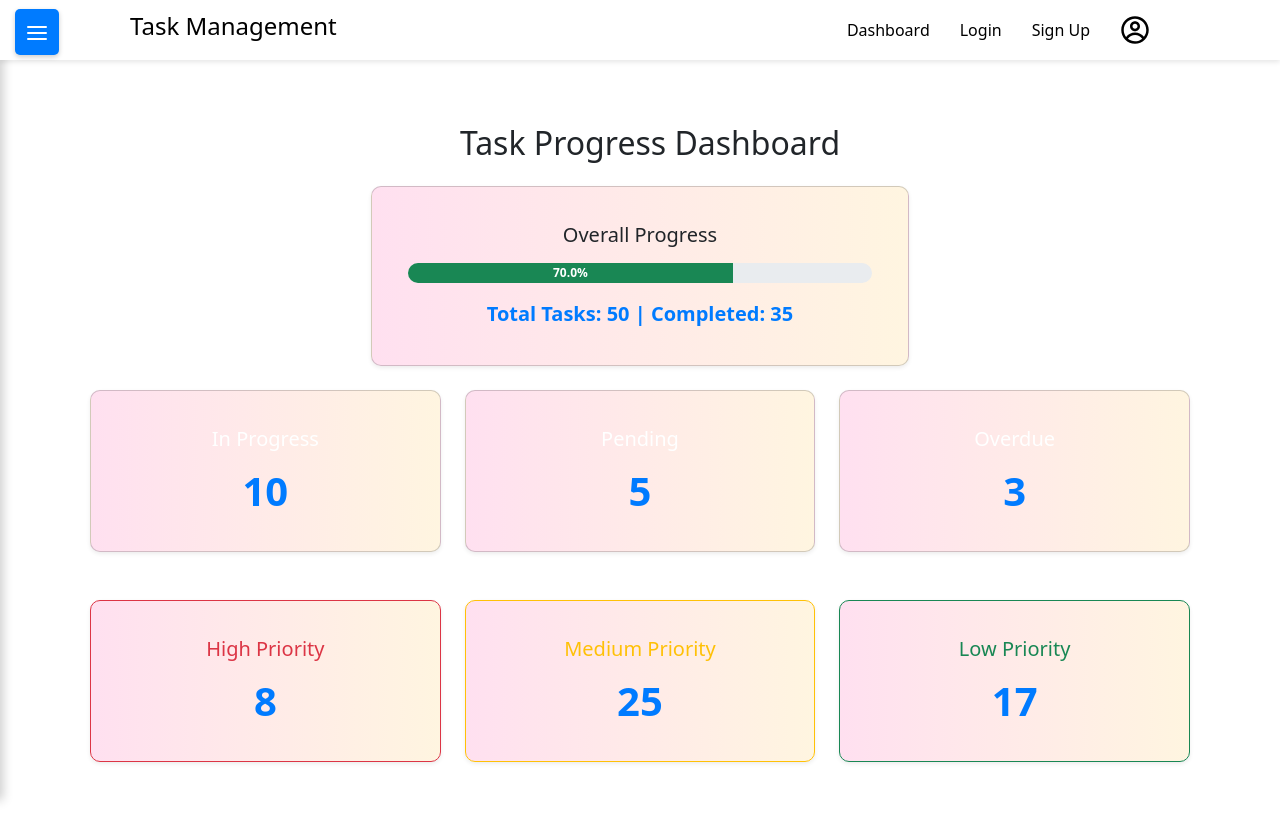
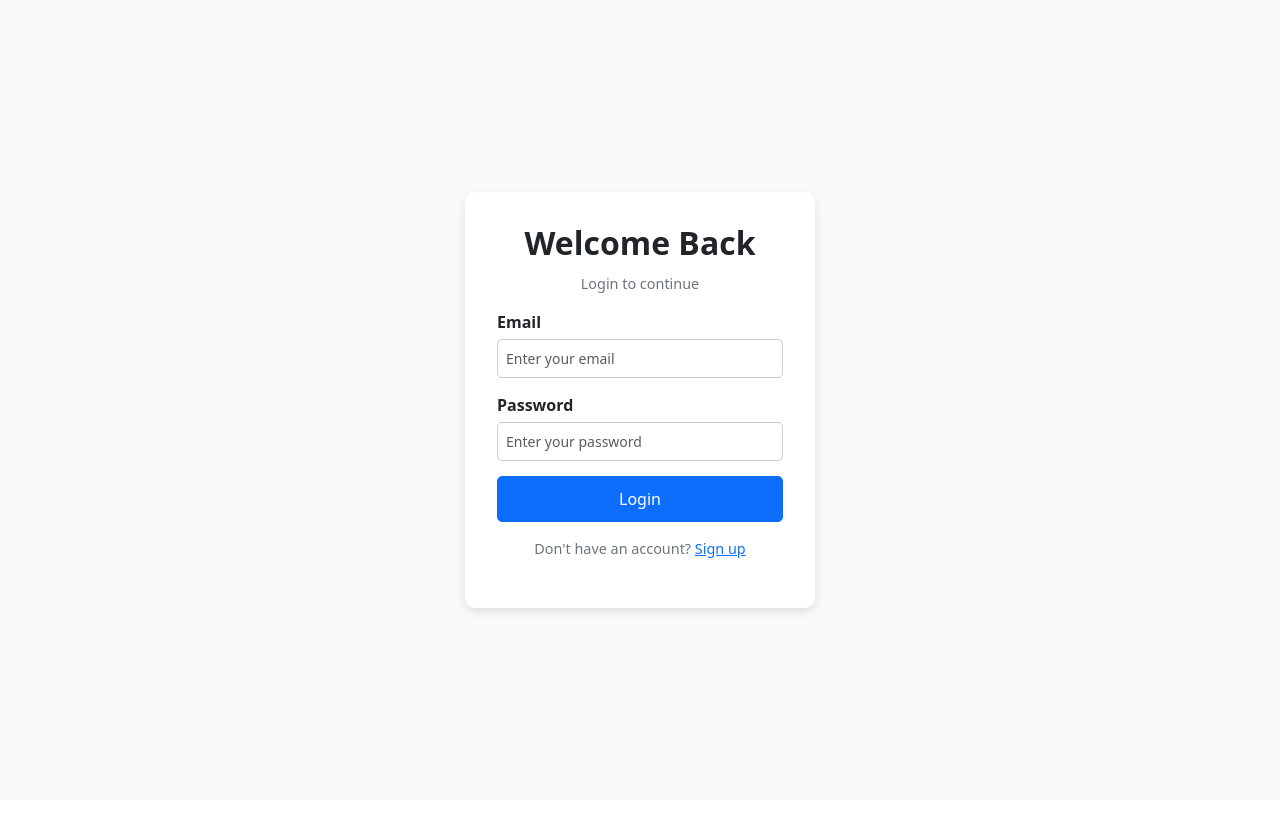
Before and after one commit to devilshade1902/zudio_task_management, a React (Vite) app in the folder task_management_frontend/: page / in a window 1280 px wide. Shown: the top 840 px of the page. After the commit the page ends 800 px from the top, so only its background shows below. Built offline with nearby package versions, Linux system fonts and the light colour scheme.

Commit message:
Login Page UI

```diff
--- a/task_management_frontend/src/App.jsx
+++ b/task_management_frontend/src/App.jsx
@@ -1,20 +1,18 @@
-// src/App.jsx
 import { BrowserRouter, Route, Routes } from "react-router-dom";
 import "./App.css";
 import Layout from "./components/layout/Layout";
 import Dashboard from "./pages/Dashboard/Dashboard";
-import Login from "./components/Login/Login";
+import Login from "./pages/Login/Login";
 import Tasks from "./pages/Tasks/Tasks";
 
 function App() {
   return (
     <BrowserRouter>
       <Routes>
-        <Route path="/" element={<Layout />}>
-          <Route index element={<Dashboard />} /> {/* Default route */}
+        <Route index element={<Login />} /> {/* Set login as the default page */}
+        <Route path="/dashboard" element={<Layout />}>
+          <Route index element={<Dashboard />} />
           <Route path="tasks" element={<Tasks />} />
-          <Route path="login" element={<Login />} />
-          {/* Add more routes like signup, employees, etc. as needed */}
         </Route>
       </Routes>
     </BrowserRouter>
--- /dev/null
+++ b/task_management_frontend/src/pages/Login/Login.css
@@ -0,0 +1,62 @@
+/* Center the login form */
+.login-container {
+    display: flex;
+    justify-content: center;
+    align-items: center;
+    height: 100vh;
+    background: #f8f9fa;
+  }
+
+  /* Login card styling */
+  .login-card {
+    background: white;
+    padding: 2rem;
+    border-radius: 10px;
+    box-shadow: 0 4px 10px rgba(0, 0, 0, 0.1);
+    width: 350px;
+    text-align: center;
+  }
+
+  .login-card h2 {
+    font-weight: 600;
+    margin-bottom: 10px;
+  }
+
+  .login-card p {
+    color: #6c757d;
+    font-size: 0.9rem;
+  }
+
+  /* Form styling */
+  .form-group {
+    margin-bottom: 1rem;
+    text-align: left;
+  }
+
+  .form-control {
+    width: 100%;
+    padding: 10px;
+    border-radius: 5px;
+    border: 1px solid #ccc;
+    font-size: 1rem;
+  }
+
+  /* Button styling */
+  .btn-primary {
+    width: 100%;
+    padding: 10px;
+    font-size: 1rem;
+    border-radius: 5px;
+    transition: all 0.3s ease;
+  }
+
+  .btn-primary:hover {
+    background: #0056b3;
+  }
+
+  /* Error message */
+  .error-text {
+    color: red;
+    font-size: 0.9rem;
+    margin-bottom: 1rem;
+  }
--- /dev/null
+++ b/task_management_frontend/src/pages/Login/Login.jsx
@@ -0,0 +1,62 @@
+import React, { useState } from "react";
+import { useNavigate } from "react-router-dom";
+import "./Login.css";
+
+const Login = () => {
+  const [email, setEmail] = useState("");
+  const [password, setPassword] = useState("");
+  const [error, setError] = useState("");
+  const navigate = useNavigate();
+
+  const handleSubmit = (e) => {
+    e.preventDefault();
+    // Dummy authentication
+    if (email === "admin@example.com" && password === "password") {
+      navigate("/dashboard"); // Redirect to dashboard
+    } else {
+      setError("Invalid email or password");
+    }
+  };
+
+  return (
+    <div className="login-container">
+      <div className="login-card">
+        <h2 className="text-center">Welcome Back</h2>
+        <p className="text-center">Login to continue</p>
+        {error && <p className="error-text">{error}</p>}
+        <form onSubmit={handleSubmit}>
+          <div className="form-group">
+            <label>Email</label>
+            <input
+              type="email"
+              className="form-control"
+              placeholder="Enter your email"
+              value={email}
+              onChange={(e) => setEmail(e.target.value)}
+              required
+            />
+          </div>
+          <div className="form-group">
+            <label>Password</label>
+            <input
+              type="password"
+              className="form-control"
+              placeholder="Enter your password"
+              value={password}
+              onChange={(e) => setPassword(e.target.value)}
+              required
+            />
+          </div>
+          <button type="submit" className="btn btn-primary btn-block">
+            Login
+          </button>
+          <p className="text-center mt-3">
+            Don't have an account? <a href="#">Sign up</a>
+          </p>
+        </form>
+      </div>
+    </div>
+  );
+};
+
+export default Login;
```
